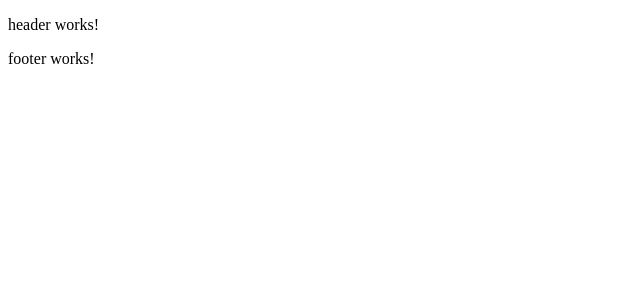
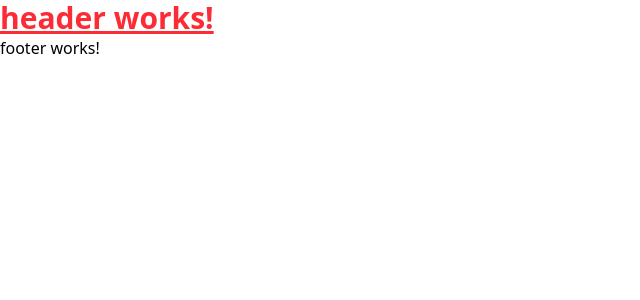
Before and after one commit to mjrussell91/mjrussell-net, an Angular app: page / in a window 1280 px wide. Shown: the top 300 px of the page, without its empty margins (0-640 px from the left). Built offline with nearby package versions, Linux system fonts and the light colour scheme.

Commit message:
add tailwind css, remove css reset

```diff
--- a/package.json
+++ b/package.json
@@ -29,8 +29,11 @@
     "@angular/platform-server": "^20.1.0",
     "@angular/router": "^20.1.0",
     "@angular/ssr": "^20.1.4",
+    "@tailwindcss/postcss": "^4.1.11",
     "express": "^5.1.0",
+    "postcss": "^8.5.6",
     "rxjs": "~7.8.0",
+    "tailwindcss": "^4.1.11",
     "tslib": "^2.3.0"
   },
   "devDependencies": {
--- a/src/app/app.html
+++ b/src/app/app.html
@@ -1,50 +1,3 @@
-
 <app-header></app-header>
 <router-outlet />
 <app-footer></app-footer>
-
-<style>
-	html, body, div, span, applet, object, iframe,
-	h1, h2, h3, h4, h5, h6, p, blockquote, pre,
-	a, abbr, acronym, address, big, cite, code,
-	del, dfn, em, img, ins, kbd, q, s, samp,
-	small, strike, strong, sub, sup, tt, var,
-	b, u, i, center,
-	dl, dt, dd, ol, ul, li,
-	fieldset, form, label, legend,
-	table, caption, tbody, tfoot, thead, tr, th, td,
-	article, aside, canvas, details, embed,
-	figure, figcaption, footer, header, hgroup,
-	menu, nav, output, ruby, section, summary,
-	time, mark, audio, video {
-		margin: 0;
-		padding: 0;
-		border: 0;
-		font-size: 100%;
-		font: inherit;
-		vertical-align: baseline;
-	}
-	/* HTML5 display-role reset for older browsers */
-	article, aside, details, figcaption, figure,
-	footer, header, hgroup, menu, nav, section {
-		display: block;
-	}
-	body {
-		line-height: 1;
-	}
-	ol, ul {
-		list-style: none;
-	}
-	blockquote, q {
-		quotes: none;
-	}
-	blockquote:before, blockquote:after,
-	q:before, q:after {
-		content: '';
-		content: none;
-	}
-	table {
-		border-collapse: collapse;
-		border-spacing: 0;
-	}
-</style>
--- a/src/app/header/header.html
+++ b/src/app/header/header.html
@@ -1 +1 @@
-<p>header works!</p>
+<p class="text-3xl font-bold underline text-red-500">header works!</p>
--- a/src/styles.css
+++ b/src/styles.css
@@ -1 +1,2 @@
 /* You can add global styles to this file, and also import other style files */
+@import "tailwindcss";
```
Also changed, not shown: .postcssrc.json (added), 1 other file (tests, documents, lock files or other folders).
